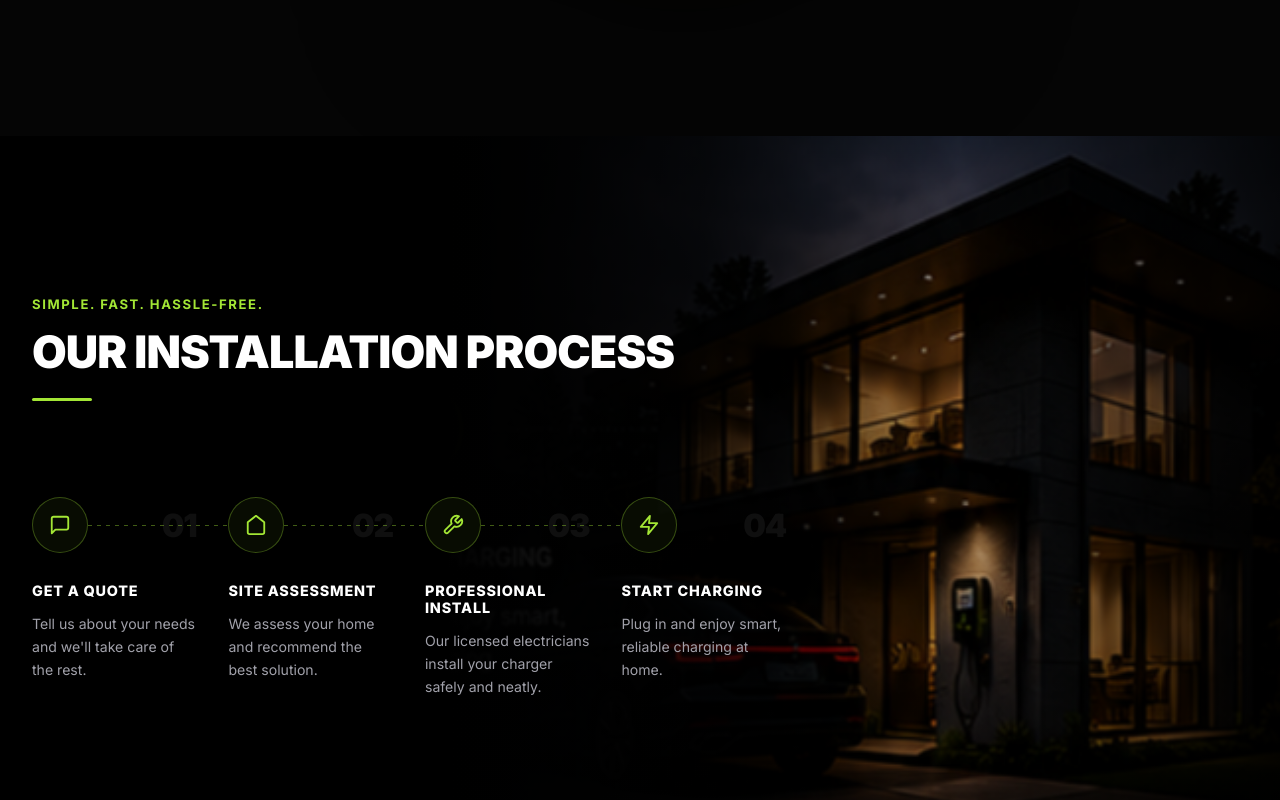
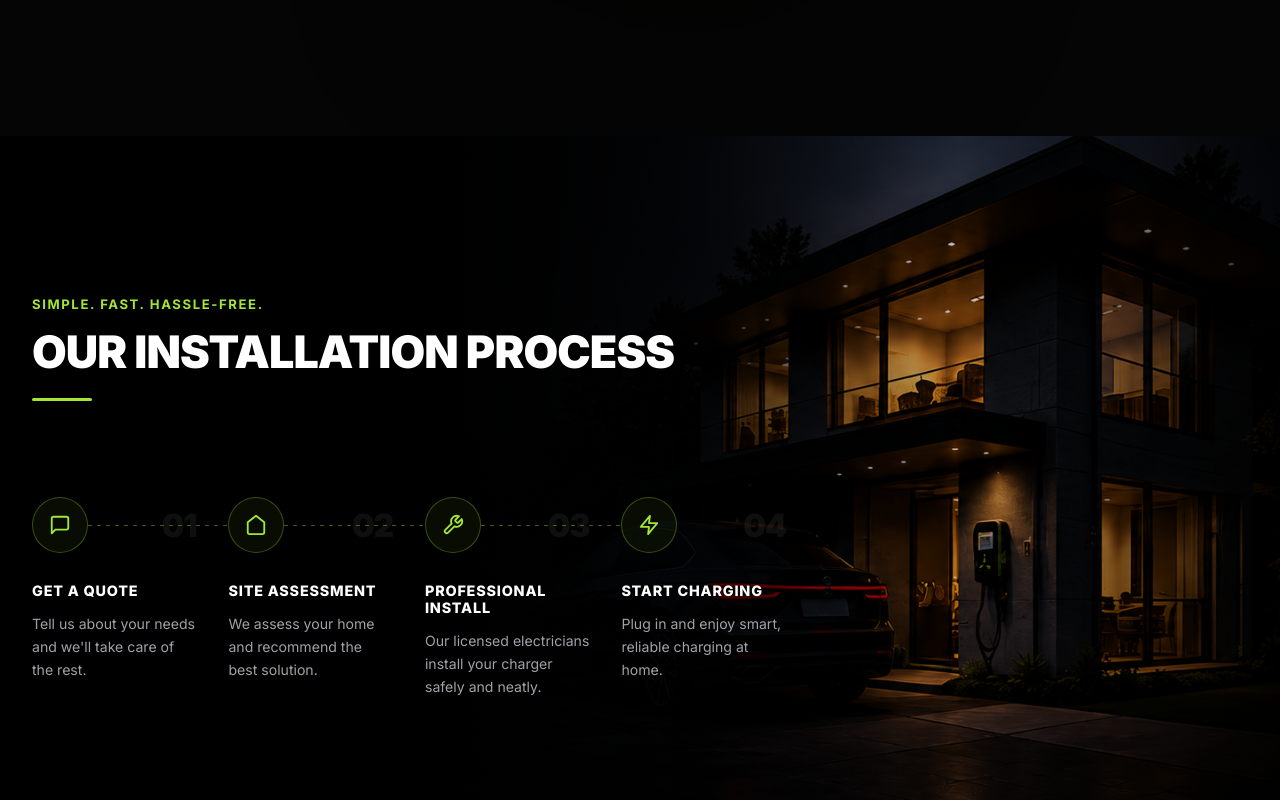
Before and after one commit to carricomfort8-lang/BexaVolt, a Next.js app in the folder frontend/: page / in a window 1280 px wide. Shown: the part 1840-2640 px from the top of the page. Built offline with nearby package versions, Linux system fonts and the light colour scheme; no server answers.

Commit message:
feat: use correct high-res process_bg_img for installation section background

```diff
--- a/frontend/src/components/InstallationProcess.module.css
+++ b/frontend/src/components/InstallationProcess.module.css
@@ -3,7 +3,7 @@
   position: relative;
   background:
     linear-gradient(to right, #000000 0%, #000000 35%, rgba(0, 0, 0, 0.8) 55%, rgba(0, 0, 0, 0.2) 75%, rgba(0, 0, 0, 0.8) 100%),
-    url('/installation-bg.png') no-repeat right center / cover;
+    url('/process_bg_img.png') no-repeat right center / cover;
   overflow: hidden;
 }
 
@@ -131,7 +131,7 @@
   .section {
     background:
       linear-gradient(to bottom, rgba(0, 0, 0, 0.85) 0%, rgba(0, 0, 0, 0.95) 100%),
-      url('/installation-bg.png') no-repeat center center / cover;
+      url('/process_bg_img.png') no-repeat center center / cover;
   }
   .contentWrapper {
     max-width: 100%;
```
Also changed, not shown: frontend/public/installation-bg.png (deleted), frontend/public/process_bg_img.png (added).
